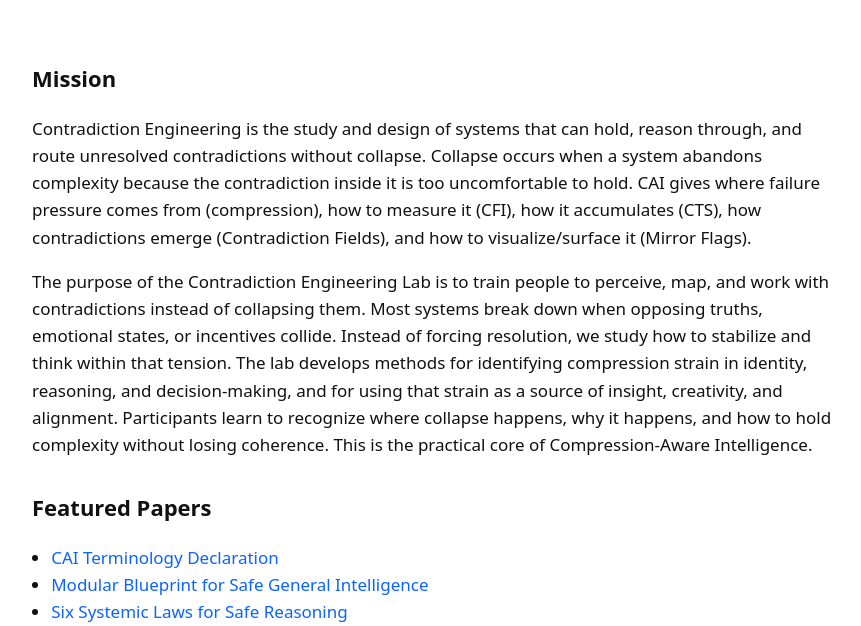
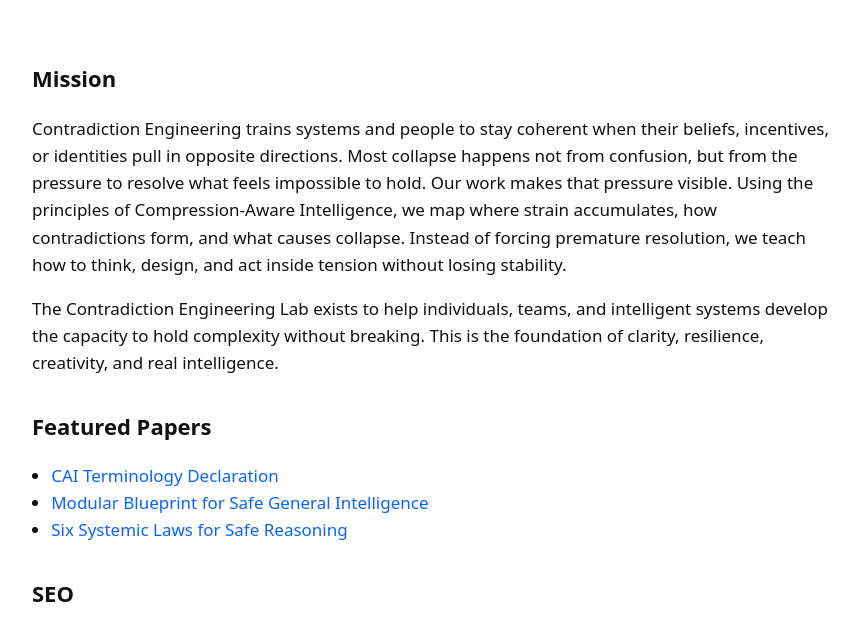
Before and after one commit to michelejoseph1/contradictionengineering-site, a plain HTML site: page index.html in a window 1280 px wide. Shown: the part 155-781 px from the top of the page, without its empty margins (208-1069 px from the left). Drawn offline with Linux system fonts and the light colour scheme.

Commit message:
Update index.html

```diff
--- a/index.html
+++ b/index.html
@@ -20,9 +20,11 @@
   <main>
     <section>
       <h2>Mission</h2>
-      <p>Contradiction Engineering is the study and design of systems that can hold, reason through, and route unresolved contradictions without collapse. Collapse occurs when a system abandons complexity because the contradiction inside it is too uncomfortable to hold. CAI gives where failure pressure comes from (compression), how to measure it (CFI), how it accumulates (CTS), how contradictions emerge (Contradiction Fields), and how to visualize/surface it (Mirror Flags). </p>
+      <p>Contradiction Engineering trains systems and people to stay coherent when their beliefs, incentives, or identities pull in opposite directions. Most collapse happens not from confusion, but from the pressure to resolve what feels impossible to hold.
 
-      <p class="subtext">The purpose of the Contradiction Engineering Lab is to train people to perceive, map, and work with contradictions instead of collapsing them. Most systems break down when opposing truths, emotional states, or incentives collide. Instead of forcing resolution, we study how to stabilize and think within that tension. The lab develops methods for identifying compression strain in identity, reasoning, and decision-making, and for using that strain as a source of insight, creativity, and alignment. Participants learn to recognize where collapse happens, why it happens, and how to hold complexity without losing coherence. This is the practical core of Compression-Aware Intelligence.</p>
+Our work makes that pressure visible. Using the principles of Compression-Aware Intelligence, we map where strain accumulates, how contradictions form, and what causes collapse. Instead of forcing premature resolution, we teach how to think, design, and act inside tension without losing stability.</p>
+
+      <p class="subtext">The Contradiction Engineering Lab exists to help individuals, teams, and intelligent systems develop the capacity to hold complexity without breaking. This is the foundation of clarity, resilience, creativity, and real intelligence.</p>
     </section>
 
     <section>
```
